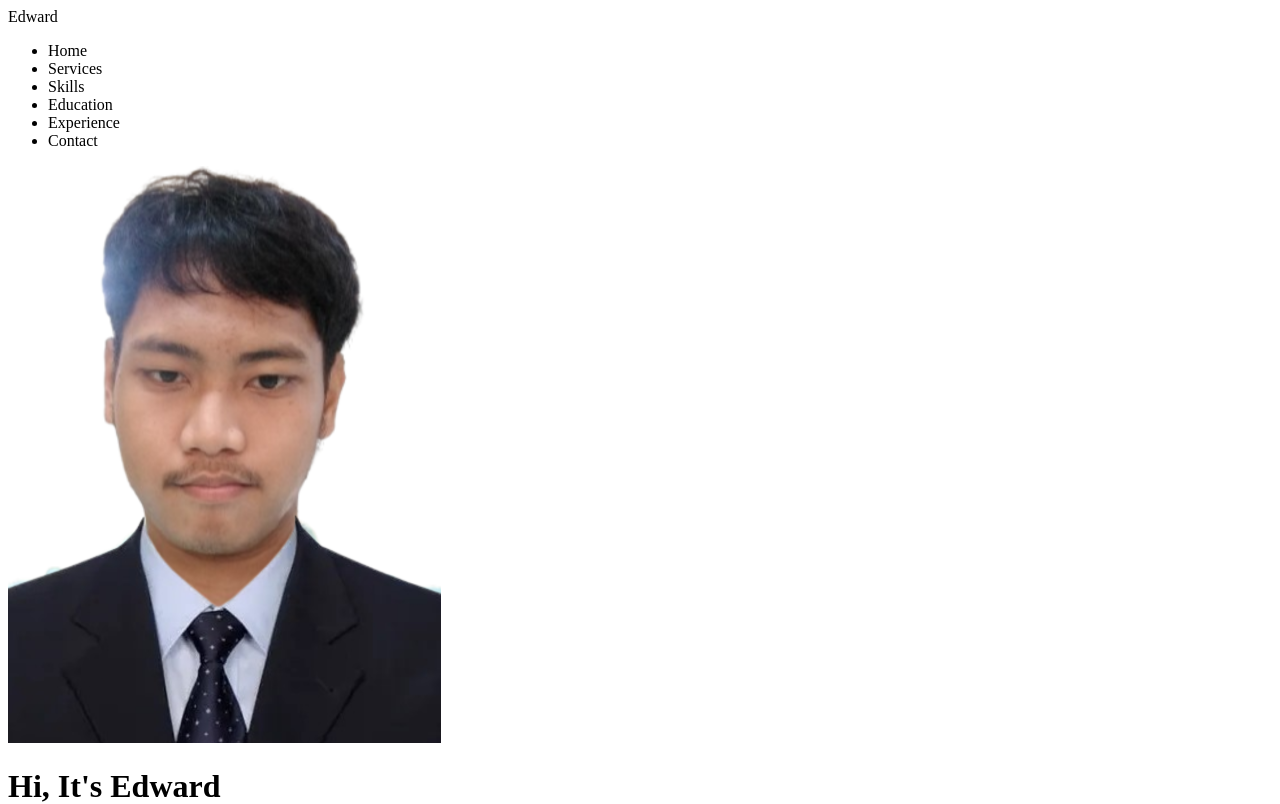
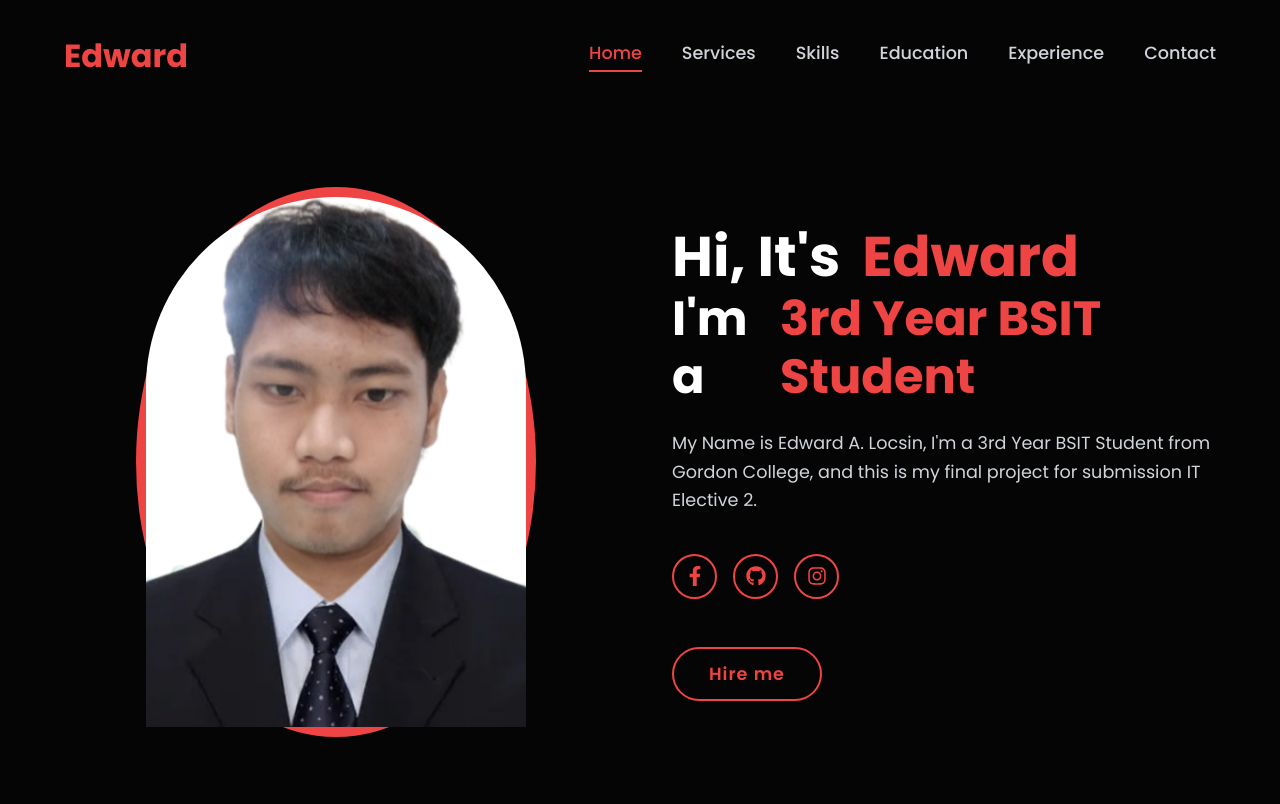
Before and after one commit to 202411991-dotcom/BSIT3E__portfolio, a React (Vite) app: page / in a window 1280 px wide. Shown: the top 804 px of the page. Built offline with nearby package versions, Linux system fonts and the light colour scheme.

Commit message:
Update index.css

```diff
--- a/src/index.css
+++ b/src/index.css
@@ -1,8 +1,185 @@
-/* --- GENERAL SECTION STYLES --- */
-html {
-  scroll-behavior: smooth; /* Enables smooth scrolling */
+@import url('https://fonts.googleapis.com/css2?family=Poppins:wght@300;400;500;600;700&display=swap');
+
+* {
+  margin: 0;
+  padding: 0;
+  box-sizing: border-box;
+  font-family: 'Poppins', sans-serif;
 }
 
+html {
+  scroll-behavior: smooth;
+}
+
+body {
+  background-color: #050505;
+  color: white;
+}
+
+/* --- Navbar --- */
+.navbar {
+  display: flex;
+  justify-content: space-between;
+  align-items: center;
+  padding: 2rem 5%;
+  max-width: 1400px;
+  margin: 0 auto;
+  width: 100%;
+}
+
+.logo {
+  font-size: 2rem;
+  font-weight: 700;
+  color: #ef4444;
+}
+
+.nav-links {
+  display: flex;
+  list-style: none;
+  gap: 2.5rem;
+}
+
+.nav-links li {
+  font-size: 1.1rem;
+  font-weight: 500;
+  color: #d1d5db;
+  cursor: pointer;
+  transition: color 0.3s ease;
+}
+
+.nav-links li:hover {
+  color: white;
+}
+
+.nav-links li.active {
+  color: #ef4444;
+  border-bottom: 2px solid #ef4444;
+  padding-bottom: 4px;
+}
+
+/* --- Hero Section --- */
+.hero-section {
+  display: flex;
+  align-items: center;
+  justify-content: center;
+  min-height: calc(100vh - 100px);
+  padding: 0 5%;
+}
+
+.hero-container {
+  display: grid;
+  grid-template-columns: 1fr 1fr;
+  gap: 4rem;
+  align-items: center;
+  max-width: 1200px;
+  width: 100%;
+}
+
+.image-wrapper {
+  position: relative;
+  display: flex;
+  justify-content: center;
+  align-items: center;
+}
+
+.red-ellipse {
+  position: absolute;
+  width: 400px;
+  height: 550px;
+  background-color: #ef4444;
+  border-radius: 50%;
+  z-index: 0;
+}
+
+.profile-img {
+  position: relative;
+  z-index: 1;
+  width: 380px;
+  height: 530px;
+  object-fit: cover;
+  object-position: top;
+  border-top-left-radius: 200px;
+  border-top-right-radius: 200px;
+  filter: grayscale(20%);
+}
+
+.text-content {
+  display: flex;
+  flex-direction: column;
+  gap: 1.5rem;
+}
+
+.text-content h1 {
+  font-size: 3.5rem;
+  font-weight: 700;
+  line-height: 1.2;
+}
+
+.text-content h2 {
+  font-size: 3rem;
+  font-weight: 700;
+  line-height: 1.2;
+  display: flex;
+  align-items: center;
+}
+
+.highlight {
+  color: #ef4444;
+  margin-left: 10px;
+}
+
+.text-content p {
+  color: #d1d5db;
+  font-size: 1.1rem;
+  line-height: 1.6;
+  max-width: 600px;
+}
+
+.social-icons {
+  display: flex;
+  gap: 1rem;
+  margin-top: 1rem;
+}
+
+.social-icon {
+  display: flex;
+  align-items: center;
+  justify-content: center;
+  width: 45px;
+  height: 45px;
+  border: 2px solid #ef4444;
+  border-radius: 50%;
+  color: #ef4444;
+  text-decoration: none;
+  transition: all 0.3s ease;
+}
+
+.social-icon:hover {
+  background-color: #ef4444;
+  color: white;
+}
+
+.hire-btn {
+  margin-top: 1.5rem;
+  padding: 12px 35px;
+  border: 2px solid #ef4444;
+  border-radius: 50px;
+  background: transparent;
+  color: #ef4444;
+  font-size: 1.1rem;
+  font-weight: 600;
+  letter-spacing: 1px;
+  cursor: pointer;
+  width: fit-content;
+  transition: all 0.3s ease;
+}
+
+.hire-btn:hover {
+  background-color: #ef4444;
+  color: white;
+}
+
+/* --- General Sections --- */
 .section-container {
   padding: 6rem 5%;
   max-width: 1200px;
@@ -18,7 +195,7 @@ html {
   text-align: center;
 }
 
-/* --- SERVICES CARDS --- */
+/* --- Services --- */
 .cards-grid {
   display: grid;
   grid-template-columns: repeat(auto-fit, minmax(300px, 1fr));
@@ -56,7 +233,7 @@ html {
   line-height: 1.6;
 }
 
-/* --- SKILLS BARS --- */
+/* --- Skills --- */
 .skills-list {
   width: 100%;
   max-width: 800px;
@@ -85,7 +262,7 @@ html {
   border-radius: 10px;
 }
 
-/* --- TIMELINE (Education & Experience) --- */
+/* --- Timeline (Education & Experience) --- */
 .timeline {
   width: 100%;
   max-width: 800px;
@@ -126,7 +303,7 @@ html {
   line-height: 1.6;
 }
 
-/* --- CONTACT FORM --- */
+/* --- Contact --- */
 .contact-form-container {
   width: 100%;
   max-width: 600px;
@@ -172,7 +349,7 @@ html {
   background-color: #dc2626;
 }
 
-/* --- FOOTER --- */
+/* --- Footer --- */
 .footer {
   text-align: center;
   padding: 2rem;
@@ -180,3 +357,53 @@ html {
   color: #6b7280;
   border-top: 1px solid #222;
 }
+
+/* --- Responsive --- */
+@media (max-width: 992px) {
+  .hero-container {
+    grid-template-columns: 1fr;
+    text-align: center;
+    gap: 2rem;
+    padding-top: 2rem;
+  }
+
+  .image-wrapper {
+    order: -1;
+  }
+
+  .text-content h2 {
+    justify-content: center;
+  }
+
+  .social-icons {
+    justify-content: center;
+  }
+
+  .hire-btn {
+    margin: 1.5rem auto 0 auto;
+  }
+
+  .nav-links {
+    display: none;
+  }
+}
+
+@media (max-width: 480px) {
+  .red-ellipse {
+    width: 280px;
+    height: 380px;
+  }
+
+  .profile-img {
+    width: 260px;
+    height: 360px;
+  }
+
+  .text-content h1 {
+    font-size: 2.5rem;
+  }
+
+  .text-content h2 {
+    font-size: 2rem;
+  }
+}
```
